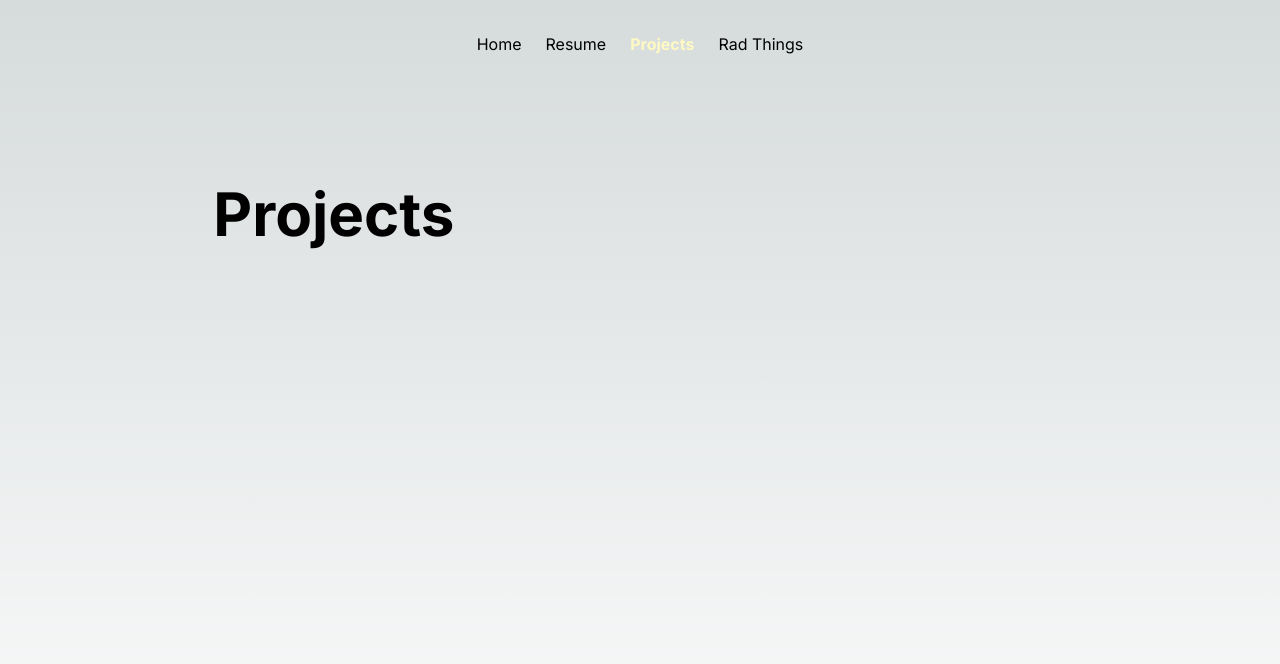
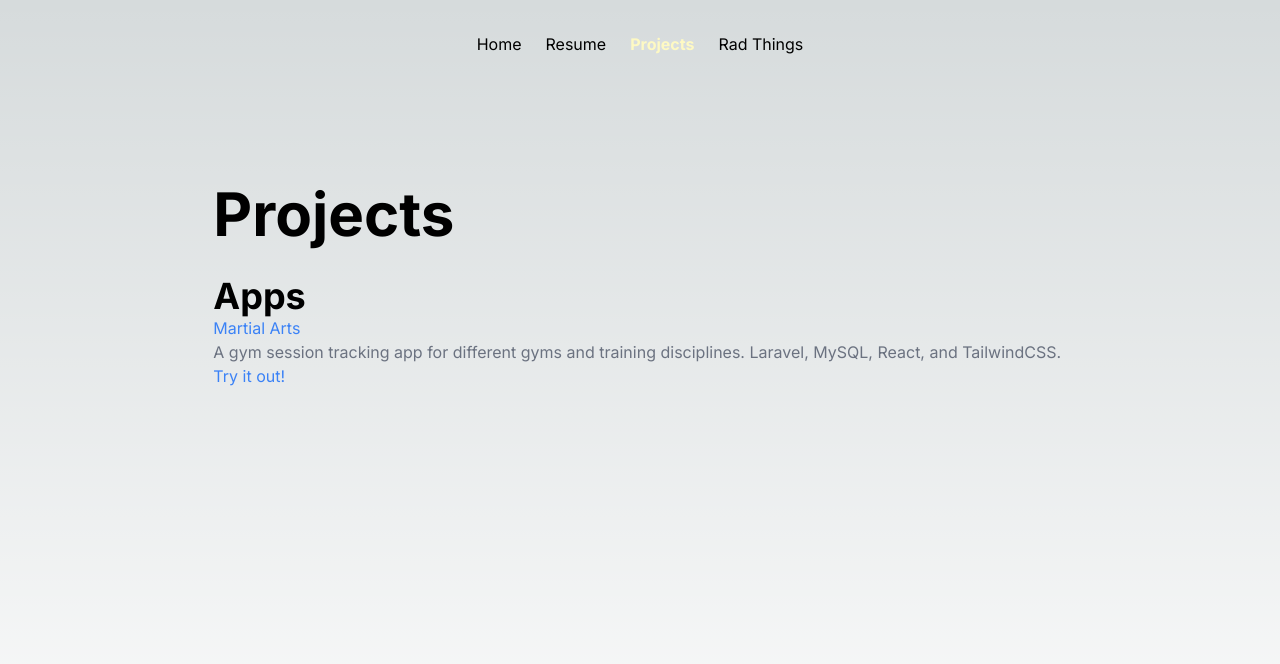
Before and after one commit to mikedubcurry/newsite-2024, a Next.js app: page /projects in a window 1280 px wide. Shown: the top 664 px of the page. Built offline with nearby package versions, Linux system fonts and the light colour scheme.

Commit message:
game tweaks and projects page

```diff
--- a/src/app/page.tsx
+++ b/src/app/page.tsx
@@ -19,7 +19,7 @@ export default function Home() {
         },
     ]
     return (
-        <main className="md:w-8/12 mx-4 md:mx-auto flex min-h-screen flex-col justify-between py-24 h-full gap-8">
+        <main className="md:w-8/12 mx-4 md:mx-auto flex min-h-screen flex-col justify-between py-24 h-full gap-12 md:gap-8">
             <div className="flex flex-col justify-center gap-4">
                 <h1 className="text-6xl font-bold">Michael Curry</h1>
                 <p className="text-3xl text-right md:text-left">Software Engineer</p>
--- a/src/app/projects/page.tsx
+++ b/src/app/projects/page.tsx
@@ -1,7 +1,19 @@
 export default function Projects() {
     return (
-        <main className="w-8/12 mx-auto flex min-h-screen flex-col justify-between py-24 h-full gap-8">
-            <h1 className="font-bold text-6xl">Projects</h1>
+        <main className="w-8/12 mx-auto flex flex-col min-h-screen py-24 h-full gap-8">
+            <div className="flex flex-col justify-center gap-4">
+                <h1 className="text-6xl font-bold">Projects</h1>
+            </div>
+            <section className="">
+                <h2 className="text-4xl font-bold">Apps</h2>
+                <ul className="list-inside">
+                    <li className="">
+                        <a href="https://github.com/mikedubcurry/martialarts" className="text-blue-500 hover:underline" target="_blank" rel="referer noopener">Martial Arts</a>
+                        <p className="text-gray-500">A gym session tracking app for different gyms and training disciplines. Laravel, MySQL, React, and TailwindCSS.</p>
+                        <a href="https://example.com" className="text-blue-500 hover:underline">Try it out!</a>
+                    </li>
+                </ul>
+            </section>
         </main>
     )
 }
--- a/src/app/rad-things/platformer/page.tsx
+++ b/src/app/rad-things/platformer/page.tsx
@@ -1,6 +1,6 @@
 'use client'
 
-import { useEffect } from "react"
+import { useEffect, useState } from "react"
 
 type Entity = {
     x: number
@@ -30,11 +30,13 @@ type Coin = Entity & {
 
 
 export default function Platformer() {
+    const [playing, setPlaying] = useState(false)
     useEffect(() => {
         const canvas = document.getElementById('game')! as HTMLCanvasElement
         const ctx = canvas.getContext('2d')!
         const width = canvas.width
         const height = canvas.height
+        let moving = false
 
         const player: Player = {
             x: width / 2 - 16,
@@ -88,16 +90,12 @@ export default function Platformer() {
                 }
                 platforms[i].x += platforms[i].speed
             }
-
             player.velX *= friction
             player.velY += gravity
-
             ctx.fillStyle = '#0f0'
             ctx.beginPath()
             player.grounded = false
-
             let vel: number = 0
-
             for (let i = 0; i < platforms.length; i++) {
                 ctx.fillRect(platforms[i].x, platforms[i].y, platforms[i].width, platforms[i].height)
                 const dir = colCheck(player, platforms[i])
@@ -110,15 +108,14 @@ export default function Platformer() {
                     vel = platforms[i].speed
                 } else if (dir === 't') {
                     player.velY *= -1
-
                 }
             }
-
             if (player.grounded) {
                 player.velY = 0
-                player.velX = vel
+                if (!keys['ArrowLeft'] && !keys['ArrowRight']) {
+                    player.velX = vel
+                }
             }
-
             if (player.x >= width) {
                 player.x = 0
             } else if (player.x <= 0) {
@@ -127,10 +124,8 @@ export default function Platformer() {
             if (player.y >= height) {
                 player.y = 0
             }
-
             player.x += player.velX
             player.y += player.velY
-
             ctx.fillStyle = '#f00'
             ctx.fillRect(player.x, player.y, player.width, player.height)
 
@@ -147,10 +142,8 @@ export default function Platformer() {
                     player.points += coins[i].points
                 }
             }
-
             if (coins.every(coin => !coin.visible)) {
-                alert('You Win!')
-                window.location.reload()
+                setPlaying(false)
             }
             // check keys
             if (keys['ArrowUp'] || keys[' ']) {
@@ -164,18 +157,19 @@ export default function Platformer() {
             if (keys['ArrowRight']) {
                 // right arrow
                 if (player.velX < player.speed) {
-                    player.velX+= 2
+                    player.velX += 2
                 }
             }
             if (keys['ArrowLeft']) {
                 // left arrow
                 if (player.velX > -player.speed) {
-                    player.velX-=2
+                    player.velX -= 2
                 }
             }
+            if (playing)
+                requestAnimationFrame(update)
+        }
 
-            requestAnimationFrame(update)
-        }
         function colCheck(shapeA: any, shapeB: any) {
             // get the vectors to check against
             const vX = (shapeA.x + (shapeA.width / 2)) - (shapeB.x + (shapeB.width / 2))
@@ -213,7 +207,8 @@ export default function Platformer() {
         document.body.addEventListener('keydown', handleKeyDown)
         document.body.addEventListener('keyup', handleKeyUp)
 
-        update()
+        if (playing)
+            update()
         ctx.fillStyle = '#fff';
         ctx.fillRect(0, 0, width, height);
 
@@ -228,11 +223,13 @@ export default function Platformer() {
             document.body.removeEventListener('keydown', handleKeyDown)
             document.body.removeEventListener('keyup', handleKeyUp)
         }
-    }, [])
+    }, [playing, setPlaying])
+
     return (
         <main className="w-8/12 mx-auto flex min-h-screen flex-col justify-between py-20 h-full gap-8">
             <h1 className="font-bold text-6xl">Platformer</h1>
             <div className="flex flex-col gap-4">
+                <button className="bg-blue-500 hover:bg-blue-700 text-white font-bold py-2 px-4 rounded" onClick={() => setPlaying(!playing)}>{playing ? 'Stop' : 'Start'}</button>
                 <canvas id="game" width="800" height="600"></canvas>
             </div>
         </main>
```
